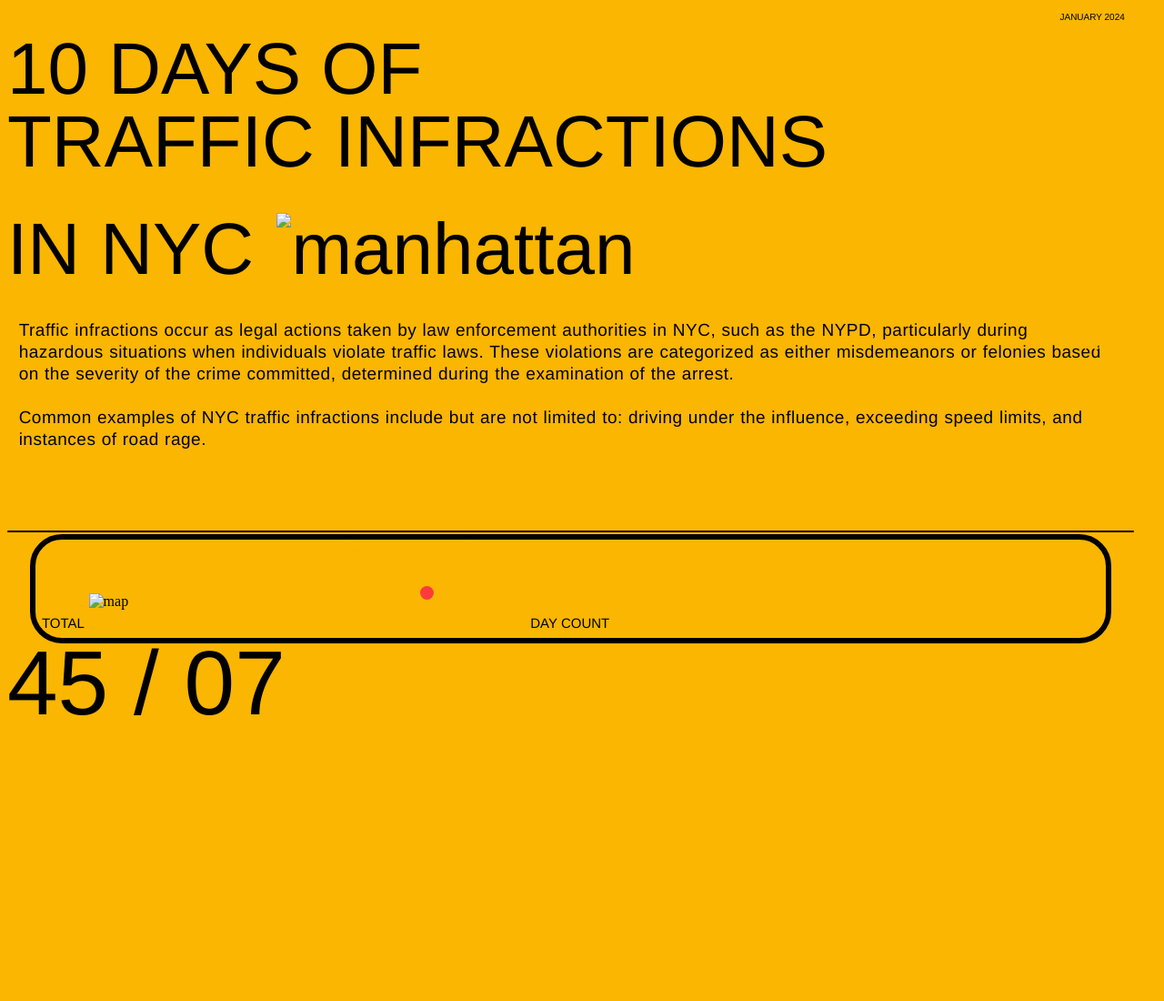
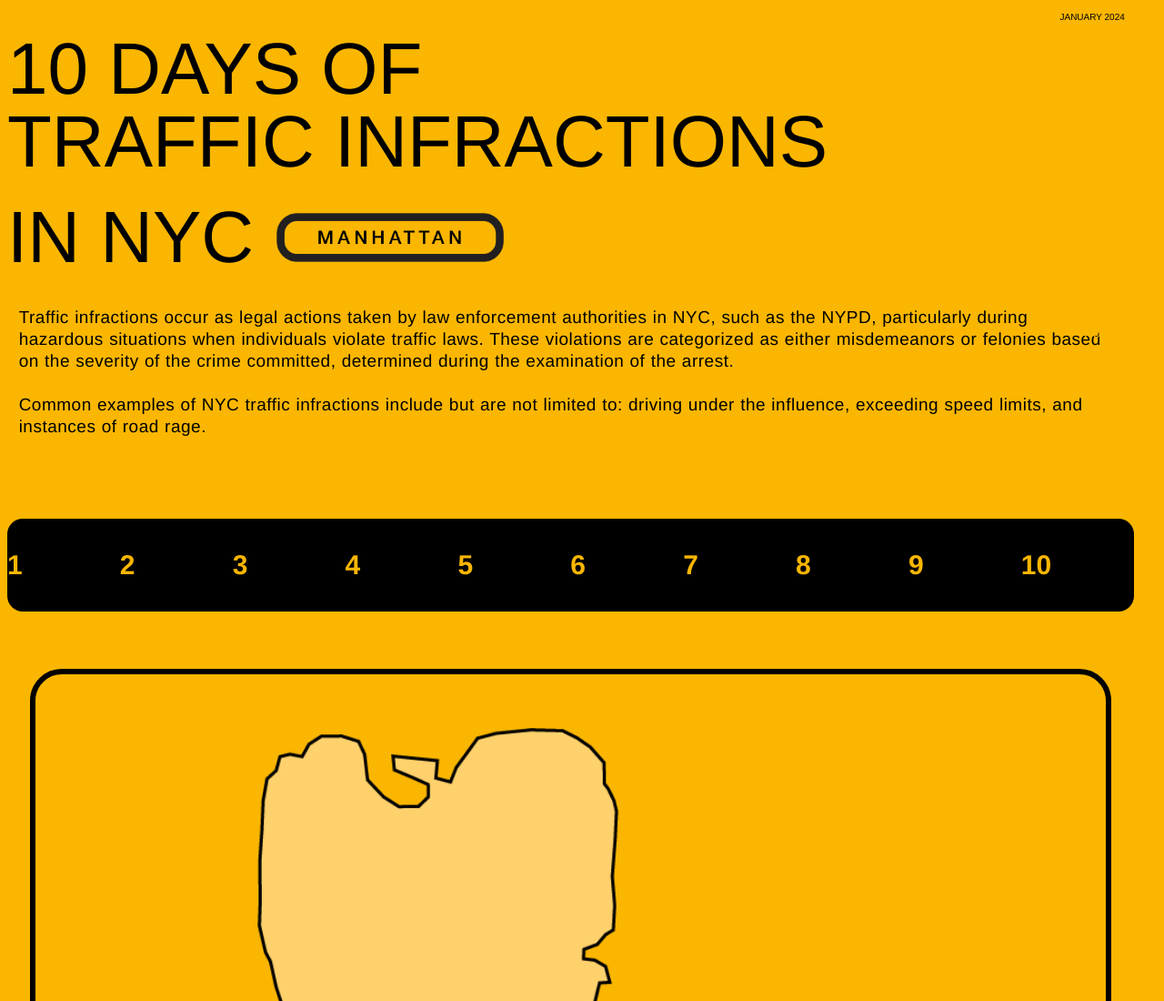
Before and after one commit to Zhonm301/NYC_DATA_, a plain HTML site: page day5.html in a window 1280 px wide. Shown: the top 1100 px of the page at 91% size. Before the commit the page ends 808 px from the top, so only its background shows below. Drawn offline with Linux system fonts and the light colour scheme; files that its build step writes are made by us from their sources.

Commit message:
Update day5.html

```diff
--- a/day5.html
+++ b/day5.html
@@ -4,7 +4,7 @@
     <meta charset="UTF-8">
     <meta name="viewport" content="width=device-width, initial-scale=1.0">
     <title>Document</title>
-    <link rel="stylesheet" href="css/day5.css">
+    <link rel="stylesheet" href="day5.css">
 
 </head>
 <body>
@@ -14,7 +14,7 @@
 
     <div class="GIANTGRID">
         <div class="titleDivBox">
-            <h1>10 DAYS OF <br>TRAFFIC INFRACTIONS<br>IN NYC<img class="manhattan" src="img/manhattan.png" alt="manhattan"></h1>
+            <h1>10 DAYS OF <br>TRAFFIC INFRACTIONS<br>IN NYC<img class="manhattan" src="manhattan.png" alt="manhattan"></h1>
         </div>
 
         <div class="descriptionDivBox">
@@ -60,7 +60,7 @@
         <div class="section2">
 
             <div class="mapContainer">
-                <img class="mapImg" src="img/DAY5map.png" alt="map">
+                <img class="mapImg" src="DAY5map.png" alt="map">
 
                 <div id="one1"></div>
                 <div id="one2"></div>
```
